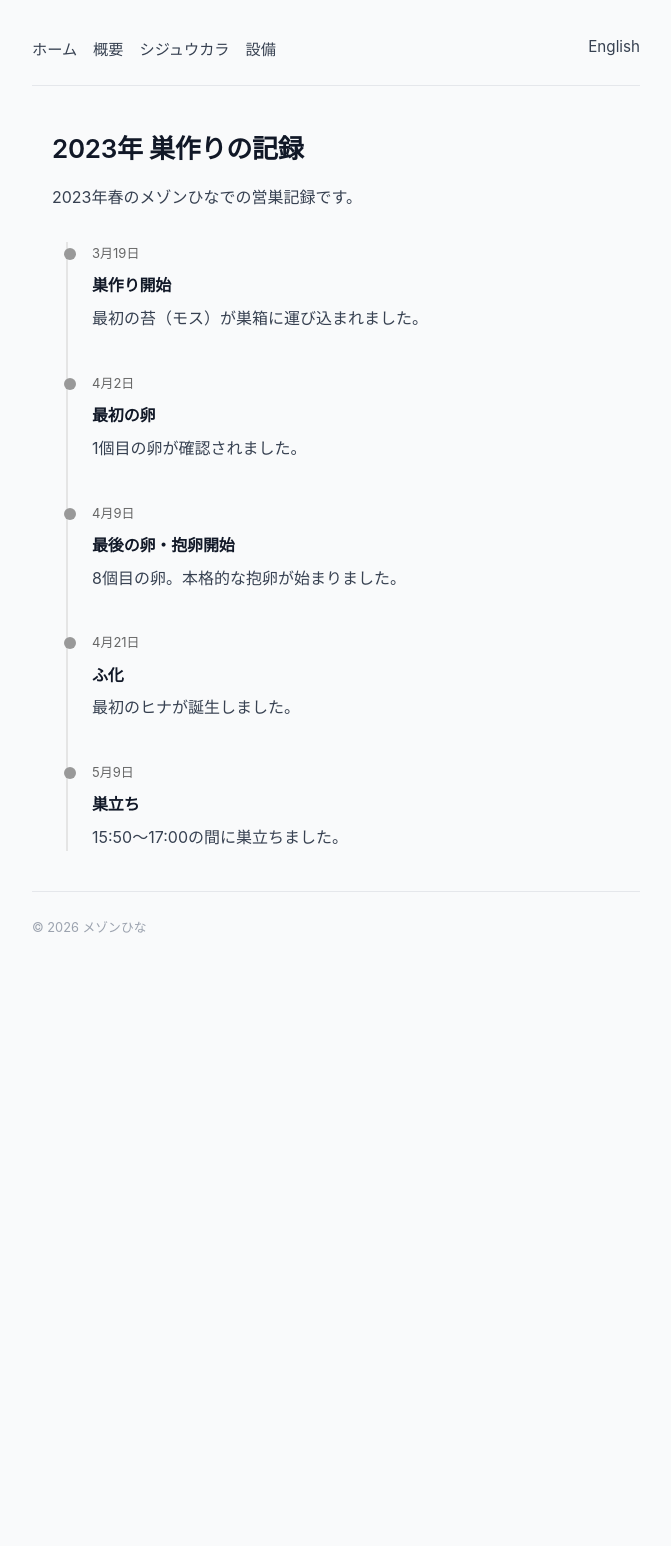
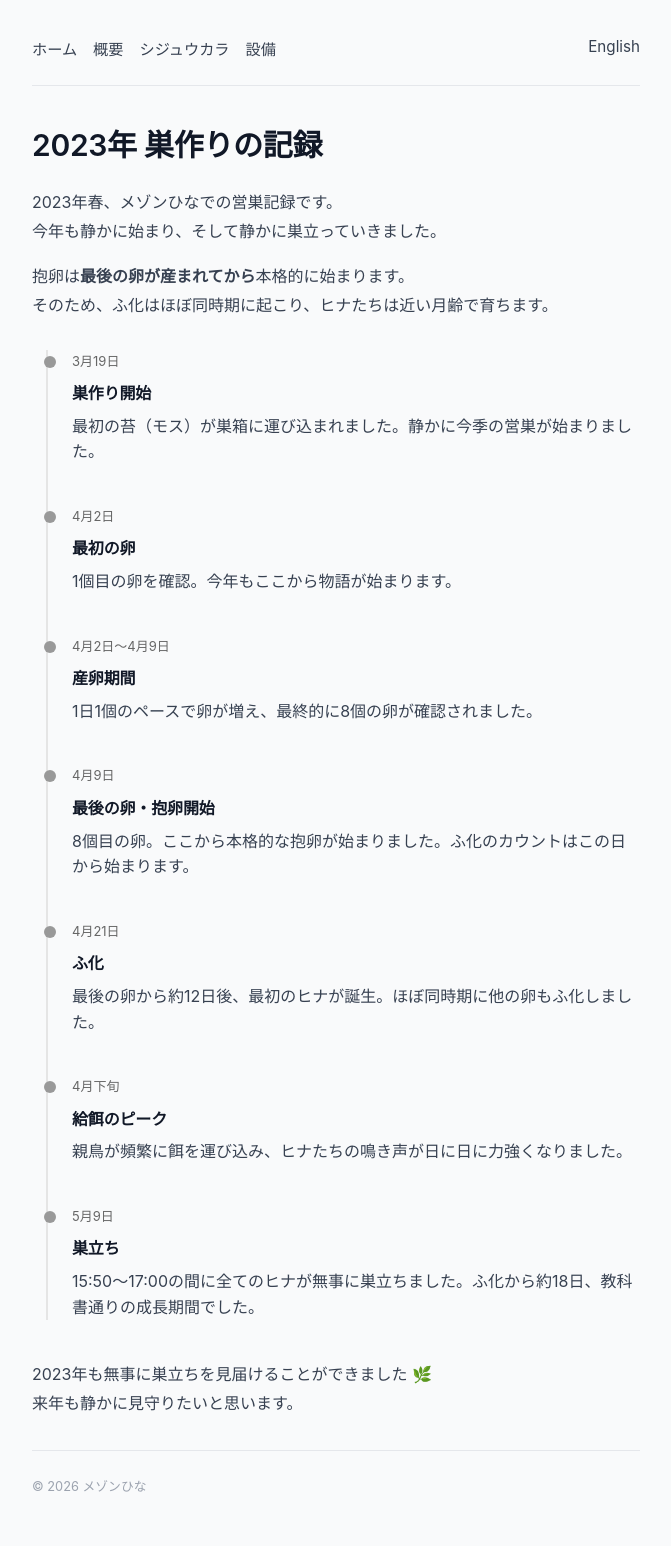
Before and after one commit to tagawa/maison-hina, a Jekyll site: the page built from ja/timeline-2023.html, in a window 1280 px wide. Shown: the whole page, without its empty margins (304-975 px from the left). Built offline with Jekyll 4.4.1, drawn with Linux system fonts in a browser that asks for light colours; comment, search, counter and statistics services are not loaded; before the commit the page ends 987 px from its top, so only the background shows below that.

Commit message:
Enhance timeline descriptions and add nesting events
Updated event descriptions and added new events for nesting timeline.

```diff
--- a/ja/timeline-2023.html
+++ b/ja/timeline-2023.html
@@ -1,34 +1,54 @@
 ---
 layout: default
 title: 2023年 巣作りの記録
+lang: ja
+permalink: /ja/timeline-2023.html
+
 events:
   - date: "3月19日"
     title: "巣作り開始"
-    description: "最初の苔（モス）が巣箱に運び込まれました。"
+    description: "最初の苔（モス）が巣箱に運び込まれました。静かに今季の営巣が始まりました。"
 
   - date: "4月2日"
     title: "最初の卵"
-    description: "1個目の卵が確認されました。"
+    description: "1個目の卵を確認。今年もここから物語が始まります。"
+
+  - date: "4月2日〜4月9日"
+    title: "産卵期間"
+    description: "1日1個のペースで卵が増え、最終的に8個の卵が確認されました。"
 
   - date: "4月9日"
     title: "最後の卵・抱卵開始"
-    description: "8個目の卵。本格的な抱卵が始まりました。"
+    description: "8個目の卵。ここから本格的な抱卵が始まりました。ふ化のカウントはこの日から始まります。"
 
   - date: "4月21日"
     title: "ふ化"
-    description: "最初のヒナが誕生しました。"
+    description: "最後の卵から約12日後、最初のヒナが誕生。ほぼ同時期に他の卵もふ化しました。"
+
+  - date: "4月下旬"
+    title: "給餌のピーク"
+    description: "親鳥が頻繁に餌を運び込み、ヒナたちの鳴き声が日に日に力強くなりました。"
 
   - date: "5月9日"
     title: "巣立ち"
-    description: "15:50〜17:00の間に巣立ちました。"
+    description: "15:50〜17:00の間に全てのヒナが無事に巣立ちました。ふ化から約18日、教科書通りの成長期間でした。"
 ---
 
-<main class="timeline-page">
+<h1>{{ page.title }}</h1>
 
-  <h1>{{ page.title }}</h1>
+<p>
+2023年春、メゾンひなでの営巣記録です。<br>
+今年も静かに始まり、そして静かに巣立っていきました。
+</p>
 
-  <p>2023年春のメゾンひなでの営巣記録です。</p>
+<p>
+抱卵は<strong>最後の卵が産まれてから</strong>本格的に始まります。<br>
+そのため、ふ化はほぼ同時期に起こり、ヒナたちは近い月齢で育ちます。
+</p>
 
-  {% include timeline.html %}
+{% include timeline.html %}
 
-</main>
+<p>
+2023年も無事に巣立ちを見届けることができました 🌿<br>
+来年も静かに見守りたいと思います。
+</p>
```
